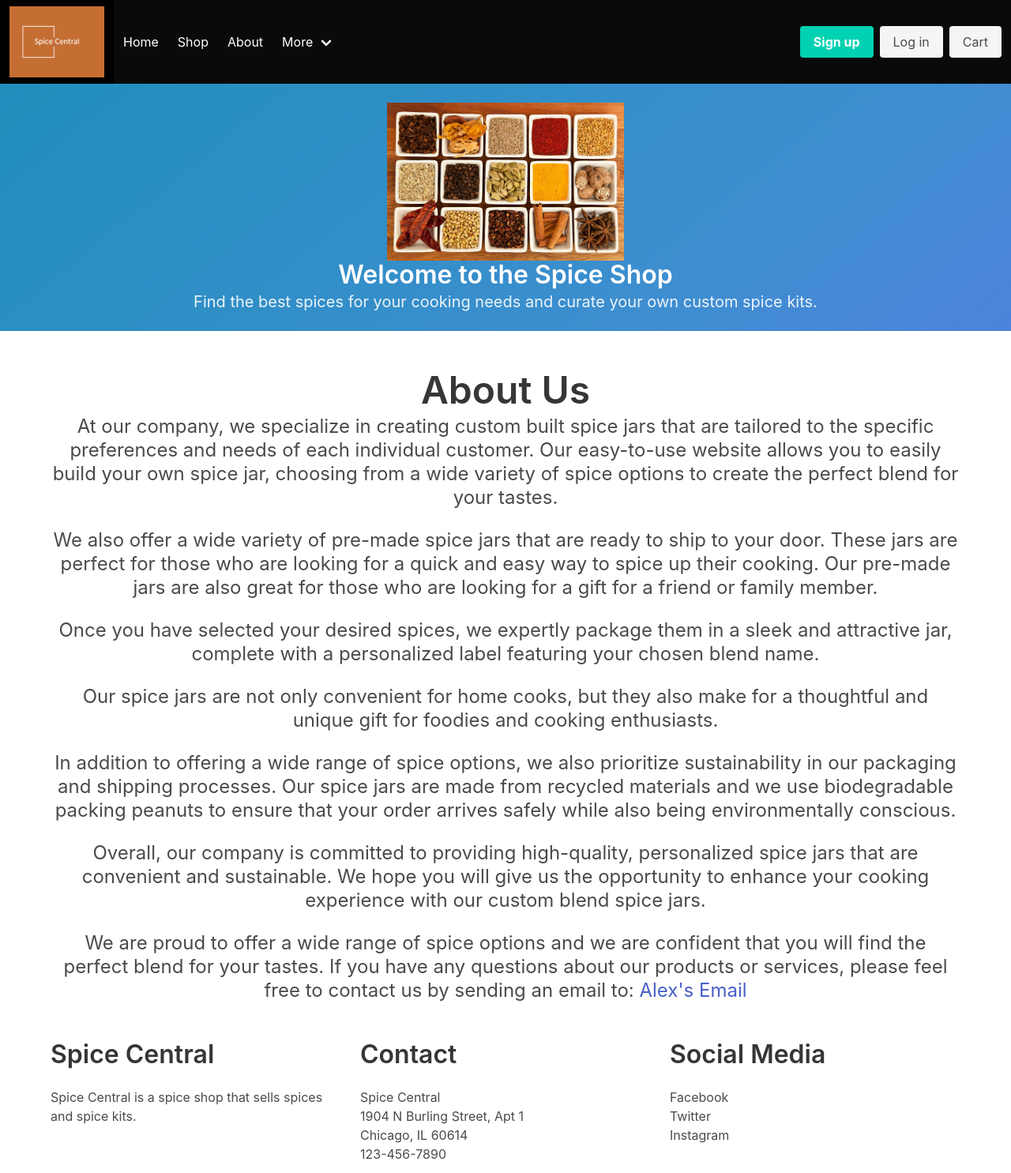
After one commit to afitzer/Spice-Central, a Django app: page /spices/about/ in a window 1280 px wide. The commit adds this page. Shown: the whole page at 79% size. Run offline with Django 4.2, Linux system fonts and the light colour scheme.

Commit message:
Added an about page and linked it in the nav bar

```diff
--- a/spices/templates/base/base.html
+++ b/spices/templates/base/base.html
@@ -27,7 +27,7 @@
                     <a class="navbar-item" href="{% url 'shop' %}">
                         Shop
                     </a>
-                    <a class="navbar-item">
+                    <a class="navbar-item" href="{% url 'about' %}">
                         About
                     </a>
                     <div class="navbar-item has-dropdown is-hoverable">
--- /dev/null
+++ b/spices/templates/spices/about.html
@@ -0,0 +1,44 @@
+{% extends 'base/base.html' %}
+{% load static %}
+
+{% block content %}
+<!-- Write 3 paragraphs about a company that sells custom built spice containers directly to consumers -->
+    <section class="section">
+        <div class="container">
+            <p class="title is-1 has-text-centered">About Us</p>
+            <p class="subtitle is-4 has-text-centered">
+                At our company, we specialize in creating custom built spice jars that are tailored to the specific preferences and
+                needs of each individual customer. Our easy-to-use website allows you to easily build your own spice jar, choosing from
+                a wide variety of spice options to create the perfect blend for your tastes.
+            </p>
+            <p class="subtitle is-4 has-text-centered">
+                We also offer a wide variety of pre-made spice jars that are ready to ship to your door. These jars are perfect for
+                those who are looking for a quick and easy way to spice up their cooking. Our pre-made jars are also great for those
+                who are looking for a gift for a friend or family member.
+            </p>
+            <p class="subtitle is-4 has-text-centered">
+                Once you have selected your desired spices, we expertly package them in a sleek and attractive jar, complete with a
+                personalized label featuring your chosen blend name.
+            </p>
+            <p class="subtitle is-4 has-text-centered">
+                Our spice jars are not only convenient for home cooks, but they also make for a thoughtful and unique gift for foodies
+                and cooking enthusiasts.
+            </p>
+            <p class="subtitle is-4 has-text-centered">
+                In addition to offering a wide range of spice options, we also prioritize sustainability in our packaging and shipping
+                processes. Our spice jars are made from recycled materials and we use biodegradable packing peanuts to ensure that your
+                order arrives safely while also being environmentally conscious.
+            </p>
+            <p class="subtitle is-4 has-text-centered">
+                Overall, our company is committed to providing high-quality, personalized spice jars that are convenient and
+                sustainable. We hope you will give us the opportunity to enhance your cooking experience with our custom blend spice
+                jars.
+            </p>
+            <p class="subtitle is-4 has-text-centered">
+                We are proud to offer a wide range of spice options and we are confident that you will find the perfect blend for your
+                tastes. If you have any questions about our products or services, please feel free to contact us by sending an email to:
+                <a href="mailto:alex.fitzgerald35@gmail.com">Alex's Email</a>
+            </p>
+        </div>
+    </section>
+{% endblock %}
--- a/spices/urls.py
+++ b/spices/urls.py
@@ -5,4 +5,5 @@ from . import views
 urlpatterns = [
     path('', views.index, name='index'),
     path('shop/', views.shop, name='shop'),
+    path('about/', views.about, name='about'),
 ]
--- a/spices/views.py
+++ b/spices/views.py
@@ -5,3 +5,6 @@ def index(request):
 
 def shop(request):
     return render(request, 'spices/shop.html')
+
+def about(request):
+    return render(request, 'spices/about.html')
```
